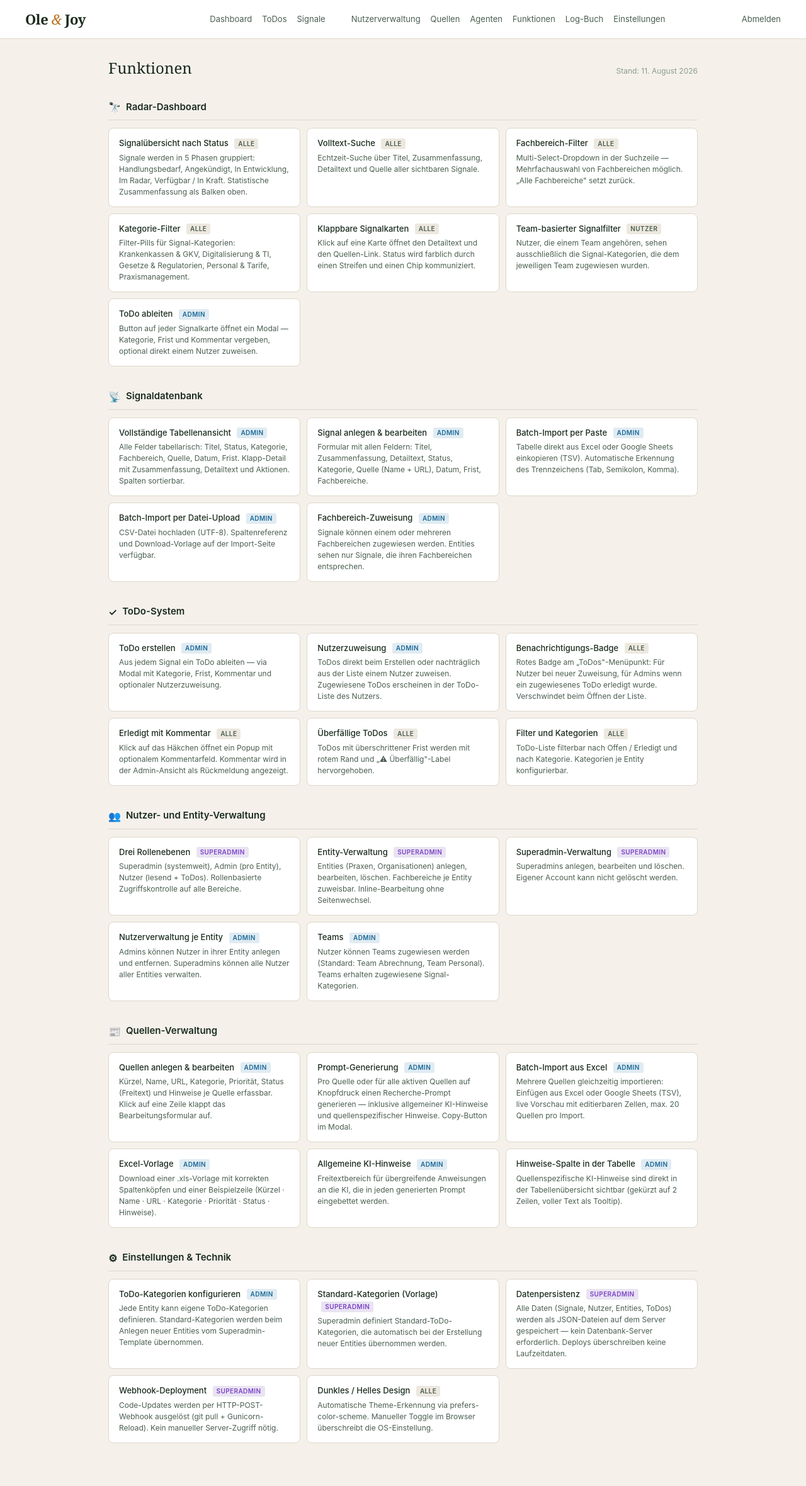
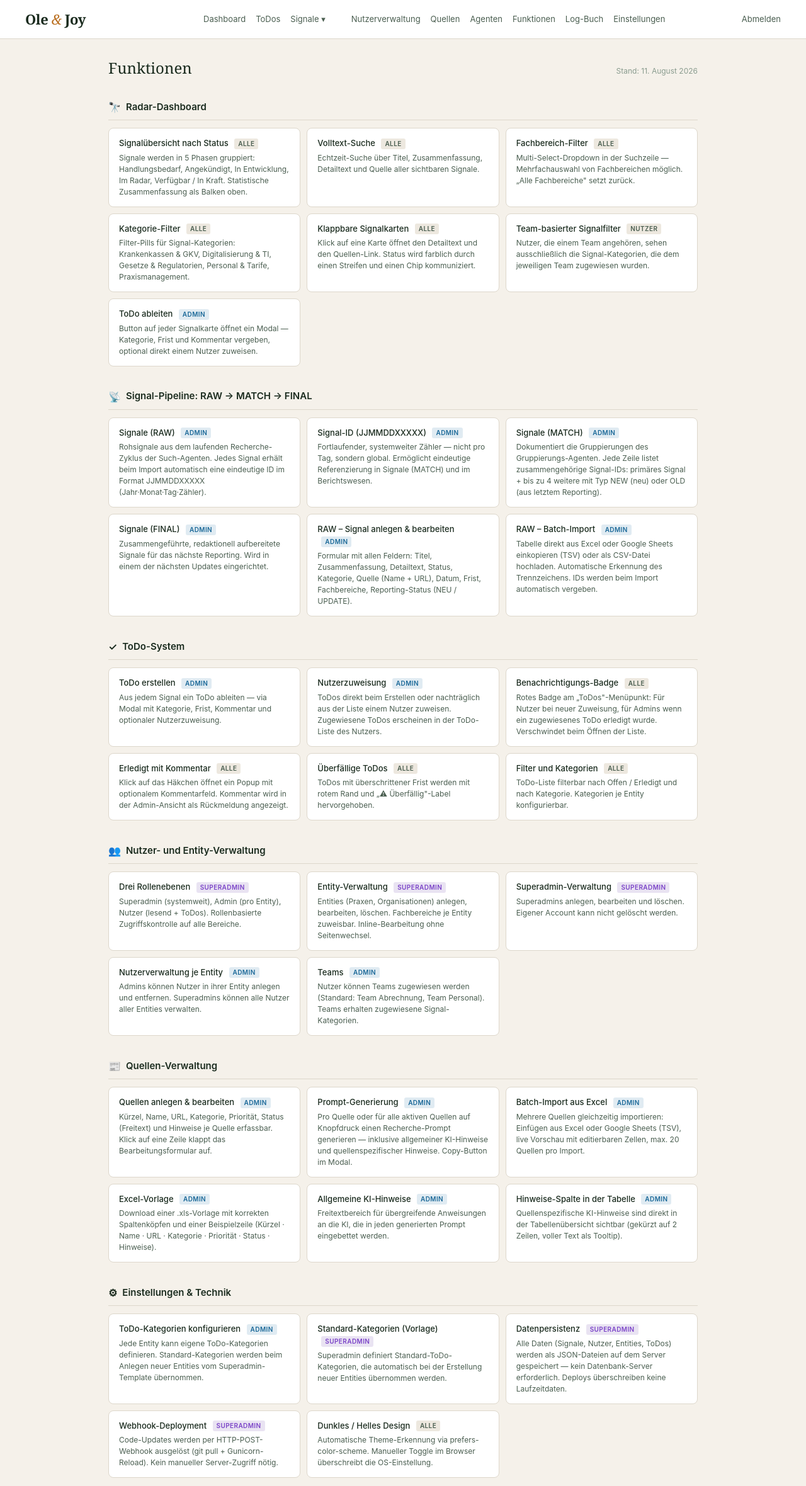
Before and after one commit to sebthamm/branchenradar, a Flask app: page /superadmin/functions in a window 1280 px wide. Shown: the top 2360 px of the page at 63% size. Before the commit the page ends 2292 px from the top, so only its background shows below. Run offline with Flask 3, Linux system fonts and the light colour scheme; the visitor is signed in with stand-in values (Sample User, id 1).

Commit message:
Signal-Pipeline RAW/MATCH/FINAL, Auto-IDs, Agenten-Update
- Signale (RAW): Seite umbenannt, Auto-IDs beim Import (JJMMDDXXXXX)
- Signale (MATCH): neue Datenbank und Seite für Gruppierungs-Abgleich
- Signale (FINAL): Platzhalter-Seite
- Nav Signale als Hover-Dropdown mit RAW/MATCH/FINAL
- Gruppierungs-Agent: Ausgabeformat beschreibt MATCH-Tabellenstruktur
- Funktionen- und Logbuch-Seite aktualisiert

Co-Authored-By: Claude Sonnet 4.6 <noreply@anthropic.com>

```diff
--- a/app.py
+++ b/app.py
@@ -26,8 +26,9 @@ ENTITIES_FILE = os.path.join(DATA_DIR, "entities.json")
 SECTIONS_FILE = os.path.join(DATA_DIR, "sections.seed.json")  # sections are static
 TODOS_FILE    = os.path.join(DATA_DIR, "todos.json")
 SETTINGS_FILE = os.path.join(DATA_DIR, "settings.json")
-SOURCES_FILE       = os.path.join(DATA_DIR, "sources.json")
-AGENT_CONFIGS_FILE = os.path.join(DATA_DIR, "agent_configs.json")
+SOURCES_FILE        = os.path.join(DATA_DIR, "sources.json")
+AGENT_CONFIGS_FILE  = os.path.join(DATA_DIR, "agent_configs.json")
+SIGNAL_MATCHES_FILE = os.path.join(DATA_DIR, "signal_matches.json")
 
 DEFAULT_TODO_CATEGORIES = [
     "Abrechnung & Vergütung",
@@ -220,8 +221,24 @@ DEFAULT_AGENT_CONFIGS = {
                 "Behalte die Originalzusammenfassungen bestehender Signale vollständig – ergänze nur, lösche nicht."
             ),
             "output_format": (
-                "## Ausgabeformat\n"
-                "Erstelle eine vollständige Liste aller Signale (neue + aktualisierte + unveränderte bestehende) im folgenden Format:\n\n"
+                "## Ausgabeformat – Signale (MATCH)\n\n"
+                "Erstelle eine tabellarische Ausgabe im folgenden Format. Jede Zeile beschreibt eine Gruppe zusammengehöriger Signale.\n\n"
+                "**Spalten der MATCH-Tabelle:**\n"
+                "- Spalte 1 (sig1): ID des primären Signals aus Signale (RAW) — das Signal, das die Gruppe anführt\n"
+                "- Spalte 2 (sig2): ID eines weiteren Signals, das mit sig1 zusammengeführt wird (leer = keine weiteren)\n"
+                "- Spalte 3 (sig2_type): NEW wenn sig2 ein neu recherchiertes Signal ist | OLD wenn sig2 aus dem letzten Reporting stammt\n"
+                "- Spalte 4 (sig3): ID eines dritten Signals (optional)\n"
+                "- Spalte 5 (sig3_type): NEW | OLD\n"
+                "- Spalte 6 (sig4): ID eines vierten Signals (optional)\n"
+                "- Spalte 7 (sig4_type): NEW | OLD\n"
+                "- Spalte 8 (sig5): ID eines fünften Signals (optional)\n"
+                "- Spalte 9 (sig5_type): NEW | OLD\n\n"
+                "**Signal-IDs** haben das Format JJMMDDXXXXX (z.B. 260806000042). "
+                "Jedes Signal aus Signale (RAW) hat eine solche ID. Bestehende Signale aus dem letzten Reporting haben ebenfalls IDs in diesem Format.\n\n"
+                "**Beispielzeile:**\n"
+                "sig1=260806000017 | sig2=260806000031 | sig2_type=NEW | sig3=260801000008 | sig3_type=OLD\n\n"
+                "Signale ohne Überschneidung mit anderen Signalen erscheinen als eigenständige Zeilen mit nur sig1 befüllt (alle anderen Spalten leer).\n\n"
+                "Nach der MATCH-Tabelle: Erstelle zusätzlich eine vollständige Signal-Liste für die redaktionelle Weiterbearbeitung:\n\n"
                 "**Status:** NEU | UPDATE | (leer = unverändert)\n"
                 "**Titel:** [Sprechender Action-Titel]\n"
                 "**Zusammenfassung:** [Bestehende Zusammenfassung. Bei UPDATE: Neuer Absatz mit [TT.MM.JJJJ]: Neue Informationen]\n"
@@ -268,6 +285,20 @@ def load_settings():
         return json.load(f)
 
 def save_settings(d): _save(SETTINGS_FILE, d)
+
+def load_signal_matches():
+    if not os.path.exists(SIGNAL_MATCHES_FILE):
+        return []
+    return _load(SIGNAL_MATCHES_FILE) or []
+
+def save_signal_matches(data): _save(SIGNAL_MATCHES_FILE, data)
+
+def next_signal_raw_id():
+    cfg = load_settings()
+    counter = cfg.get("signal_raw_counter", 0) + 1
+    cfg["signal_raw_counter"] = counter
+    save_settings(cfg)
+    return f"{datetime.now().strftime('%y%m%d')}{counter:05d}"
 
 def entity_todo_categories(entity_id):
     if not entity_id:
@@ -624,6 +655,11 @@ def admin_user_delete(uid):
 
 
 # ── Signal management (admin + superadmin) ────────────────────────────────────
+
+@app.route("/admin/signals/raw")
+@role_required("admin", "superadmin")
+def signal_list_raw():
+    return signal_list()
 
 @app.route("/admin/signals")
 @role_required("admin", "superadmin")
@@ -999,7 +1035,7 @@ def _parse_signal_csv(raw, sections):
                 sec_ids.append(sid)
 
         sig = {
-            "id":         str(uuid.uuid4()),
+            "id":         next_signal_raw_id(),
             "title":      title,
             "summary":    mapped.get("summary", ""),
             "detail":     mapped.get("detail", ""),
@@ -1072,6 +1108,44 @@ def _signal_from_form(form, existing_id=None):
         "section_ids":       form.getlist("section_ids"),
         "reporting_status":  form.get("reporting_status", "").strip(),
     }
+
+
+# ── Signal MATCH / FINAL ─────────────────────────────────────────────────────
+
+@app.route("/admin/signals/match", methods=["GET", "POST"])
+@role_required("admin", "superadmin")
+def signal_match():
+    matches = load_signal_matches()
+    if request.method == "POST":
+        action = request.form.get("action", "")
+        if action == "add":
+            row = {
+                "id": str(uuid.uuid4()),
+                "sig1": request.form.get("sig1", "").strip(),
+                "pairs": []
+            }
+            for i in range(2, 6):
+                sig_id = request.form.get(f"sig{i}", "").strip()
+                sig_type = request.form.get(f"sig{i}_type", "").strip()
+                if sig_id:
+                    row["pairs"].append({"id": sig_id, "type": sig_type})
+            matches.append(row)
+            save_signal_matches(matches)
+            flash("Gruppe gespeichert.", "success")
+        elif action == "delete":
+            row_id = request.form.get("row_id", "")
+            matches = [m for m in matches if m["id"] != row_id]
+            save_signal_matches(matches)
+            flash("Gruppe gelöscht.", "success")
+        return redirect(url_for("signal_match"))
+    signals = load_signals()
+    sig_map = {s["id"]: s.get("title", s["id"]) for s in signals}
+    return render_template("admin_signal_matches.html", matches=matches, sig_map=sig_map)
+
+@app.route("/admin/signals/final")
+@role_required("admin", "superadmin")
+def signal_final():
+    return render_template("admin_signal_final.html")
 
 
 # ── Agents ────────────────────────────────────────────────────────────────────
--- a/templates/admin_signals.html
+++ b/templates/admin_signals.html
@@ -1,5 +1,5 @@
 {% extends "base.html" %}
-{% block title %}Signale — Branchenradar{% endblock %}
+{% block title %}Signale (RAW) — Branchenradar{% endblock %}
 {% block head %}
 <style>
   .main { max-width: 1200px; margin: 0 auto; padding: 28px 32px 60px; }
@@ -74,7 +74,7 @@
 {% block content %}
 <div class="main">
   <div class="page-head">
-    <div class="page-title">Signale <span style="font-size:14px;font-family:inherit;color:var(--faint);font-weight:normal">({{ signals | length }})</span></div>
+    <div class="page-title">Signale (RAW) <span style="font-size:14px;font-family:inherit;color:var(--faint);font-weight:normal">({{ signals | length }})</span></div>
     <div class="page-actions">
       <a href="{{ url_for('signal_import') }}" class="btn btn-secondary">↑ Importieren</a>
       <a href="{{ url_for('signal_new') }}" class="btn btn-primary">+ Neues Signal</a>
--- a/templates/base.html
+++ b/templates/base.html
@@ -50,6 +50,20 @@
     .header-right { display: flex; align-items: center; gap: 16px; }
     .header-link { font-size: 13px; color: var(--muted); text-decoration: none; white-space: nowrap; }
     .header-link:hover { color: var(--text); }
+
+    /* Signale dropdown */
+    .nav-dropdown { position: relative; display: inline-flex; align-items: center; }
+    .nav-dropdown > .header-link { cursor: default; }
+    .nav-dropdown-menu {
+      display: none; position: absolute; top: calc(100% + 6px); left: 50%; transform: translateX(-50%);
+      background: var(--surface); border: 1px solid var(--border); border-radius: var(--radius);
+      box-shadow: var(--shadow); min-width: 170px; z-index: 400; padding: 4px 0;
+    }
+    .nav-dropdown:hover .nav-dropdown-menu { display: block; }
+    .nav-dropdown-menu a {
+      display: block; padding: 9px 16px; font-size: 13px; color: var(--muted); text-decoration: none; white-space: nowrap;
+    }
+    .nav-dropdown-menu a:hover { color: var(--text); background: var(--surface2); }
 
     /* Hamburger */
     .nav-toggle { display: none; background: none; border: none; cursor: pointer; padding: 6px; color: var(--muted); flex-shrink: 0; }
@@ -152,7 +166,14 @@
           <a href="{{ url_for('todos') }}" class="header-link" style="position:relative">
             ToDos{% if pending_todos %}<span style="position:absolute;top:-5px;right:-8px;background:#B03060;color:#fff;font-size:9px;font-weight:700;border-radius:99px;padding:1px 4px;min-width:14px;text-align:center">{{ pending_todos }}</span>{% endif %}
           </a>
-          <a href="{{ url_for('signal_list') }}" class="header-link">Signale</a>
+          <div class="nav-dropdown">
+            <a href="{{ url_for('signal_list') }}" class="header-link">Signale ▾</a>
+            <div class="nav-dropdown-menu">
+              <a href="{{ url_for('signal_list') }}">Signale (RAW)</a>
+              <a href="{{ url_for('signal_match') }}">Signale (MATCH)</a>
+              <a href="{{ url_for('signal_final') }}">Signale (FINAL)</a>
+            </div>
+          </div>
         {% endif %}
         {% if session.role == 'superadmin' %}
           <span style="width:1px;height:14px;background:rgba(255,255,255,.2);display:inline-block;margin:0 4px"></span>
@@ -204,7 +225,9 @@
         <a href="{{ url_for('todos') }}" onclick="closeDrawer()">
           ToDos{% if pending_todos %}<span class="nav-badge">{{ pending_todos }}</span>{% endif %}
         </a>
-        <a href="{{ url_for('signal_list') }}" onclick="closeDrawer()">Signale</a>
+        <a href="{{ url_for('signal_list') }}" onclick="closeDrawer()">Signale (RAW)</a>
+        <a href="{{ url_for('signal_match') }}" onclick="closeDrawer()">Signale (MATCH)</a>
+        <a href="{{ url_for('signal_final') }}" onclick="closeDrawer()">Signale (FINAL)</a>
       {% endif %}
       {% if session.role == 'superadmin' %}
         <div class="nav-drawer-sep"></div>
--- a/templates/sa_functions.html
+++ b/templates/sa_functions.html
@@ -76,27 +76,31 @@
 
   <!-- SIGNALE -->
   <div class="module">
-    <div class="module-title"><span class="module-icon">📡</span> Signaldatenbank</div>
+    <div class="module-title"><span class="module-icon">📡</span> Signal-Pipeline: RAW → MATCH → FINAL</div>
     <div class="feature-grid">
       <div class="feature-card">
-        <div class="feature-name">Vollständige Tabellenansicht <span class="role-tag tag-adm">Admin</span></div>
-        <div class="feature-desc">Alle Felder tabellarisch: Titel, Status, Kategorie, Fachbereich, Quelle, Datum, Frist. Klapp-Detail mit Zusammenfassung, Detailtext und Aktionen. Spalten sortierbar.</div>
+        <div class="feature-name">Signale (RAW) <span class="role-tag tag-adm">Admin</span></div>
+        <div class="feature-desc">Rohsignale aus dem laufenden Recherche-Zyklus der Such-Agenten. Jedes Signal erhält beim Import automatisch eine eindeutige ID im Format JJMMDDXXXXX (Jahr·Monat·Tag·Zähler).</div>
       </div>
       <div class="feature-card">
-        <div class="feature-name">Signal anlegen &amp; bearbeiten <span class="role-tag tag-adm">Admin</span></div>
-        <div class="feature-desc">Formular mit allen Feldern: Titel, Zusammenfassung, Detailtext, Status, Kategorie, Quelle (Name + URL), Datum, Frist, Fachbereiche.</div>
+        <div class="feature-name">Signal-ID (JJMMDDXXXXX) <span class="role-tag tag-adm">Admin</span></div>
+        <div class="feature-desc">Fortlaufender, systemweiter Zähler — nicht pro Tag, sondern global. Ermöglicht eindeutige Referenzierung in Signale (MATCH) und im Berichtswesen.</div>
       </div>
       <div class="feature-card">
-        <div class="feature-name">Batch-Import per Paste <span class="role-tag tag-adm">Admin</span></div>
-        <div class="feature-desc">Tabelle direkt aus Excel oder Google Sheets einkopieren (TSV). Automatische Erkennung des Trennzeichens (Tab, Semikolon, Komma).</div>
+        <div class="feature-name">Signale (MATCH) <span class="role-tag tag-adm">Admin</span></div>
+        <div class="feature-desc">Dokumentiert die Gruppierungen des Gruppierungs-Agenten. Jede Zeile listet zusammengehörige Signal-IDs: primäres Signal + bis zu 4 weitere mit Typ NEW (neu) oder OLD (aus letztem Reporting).</div>
       </div>
       <div class="feature-card">
-        <div class="feature-name">Batch-Import per Datei-Upload <span class="role-tag tag-adm">Admin</span></div>
-        <div class="feature-desc">CSV-Datei hochladen (UTF-8). Spaltenreferenz und Download-Vorlage auf der Import-Seite verfügbar.</div>
+        <div class="feature-name">Signale (FINAL) <span class="role-tag tag-adm">Admin</span></div>
+        <div class="feature-desc">Zusammengeführte, redaktionell aufbereitete Signale für das nächste Reporting. Wird in einem der nächsten Updates eingerichtet.</div>
       </div>
       <div class="feature-card">
-        <div class="feature-name">Fachbereich-Zuweisung <span class="role-tag tag-adm">Admin</span></div>
-        <div class="feature-desc">Signale können einem oder mehreren Fachbereichen zugewiesen werden. Entities sehen nur Signale, die ihren Fachbereichen entsprechen.</div>
+        <div class="feature-name">RAW – Signal anlegen &amp; bearbeiten <span class="role-tag tag-adm">Admin</span></div>
+        <div class="feature-desc">Formular mit allen Feldern: Titel, Zusammenfassung, Detailtext, Status, Kategorie, Quelle (Name + URL), Datum, Frist, Fachbereiche, Reporting-Status (NEU / UPDATE).</div>
+      </div>
+      <div class="feature-card">
+        <div class="feature-name">RAW – Batch-Import <span class="role-tag tag-adm">Admin</span></div>
+        <div class="feature-desc">Tabelle direkt aus Excel oder Google Sheets einkopieren (TSV) oder als CSV-Datei hochladen. Automatische Erkennung des Trennzeichens. IDs werden beim Import automatisch vergeben.</div>
       </div>
     </div>
   </div>
```
Also changed, not shown: templates/admin_signal_final.html (added, +32 -0 lines), templates/admin_signal_matches.html (added, +154 -0 lines), templates/sa_logbook.html (+18 -0 lines).
